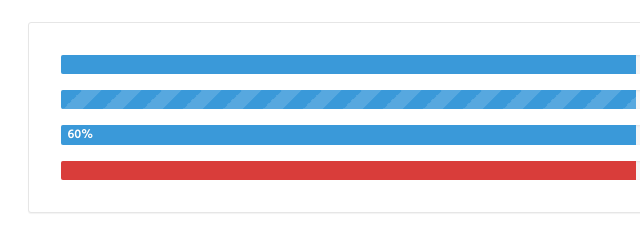
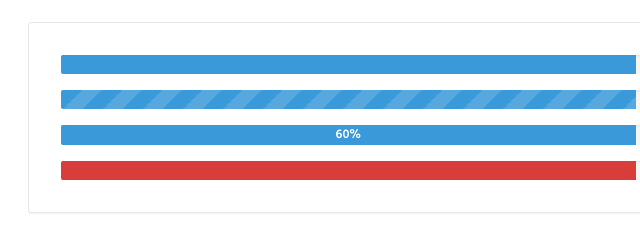
Before and after one commit to openspending/os-style-guide, a plain HTML site: page index.html in a window 1280 px wide. Shown: the part 2992-3226 px from the top of the page, 100-740 px from the left. Drawn offline with Linux system fonts and the light colour scheme.

Commit message:
progress label tweak

```diff
--- a/scss/style-guide.scss
+++ b/scss/style-guide.scss
@@ -573,12 +573,13 @@ Progress Bars
 
   p {
     color: $progress-colour;
-    line-height: 1.55em;
+    line-height: 1.6em;
     margin: 0;
     padding: 0 .5em;
     text-shadow: 0 0 1px rgba(#000, 0.1);
 		font-size: 0.8em;
 		font-weight: 600;
+    text-align: center;
   }
 
 	&.striped {
```
Also changed, not shown: css/style-guide.css, 1 other file.
